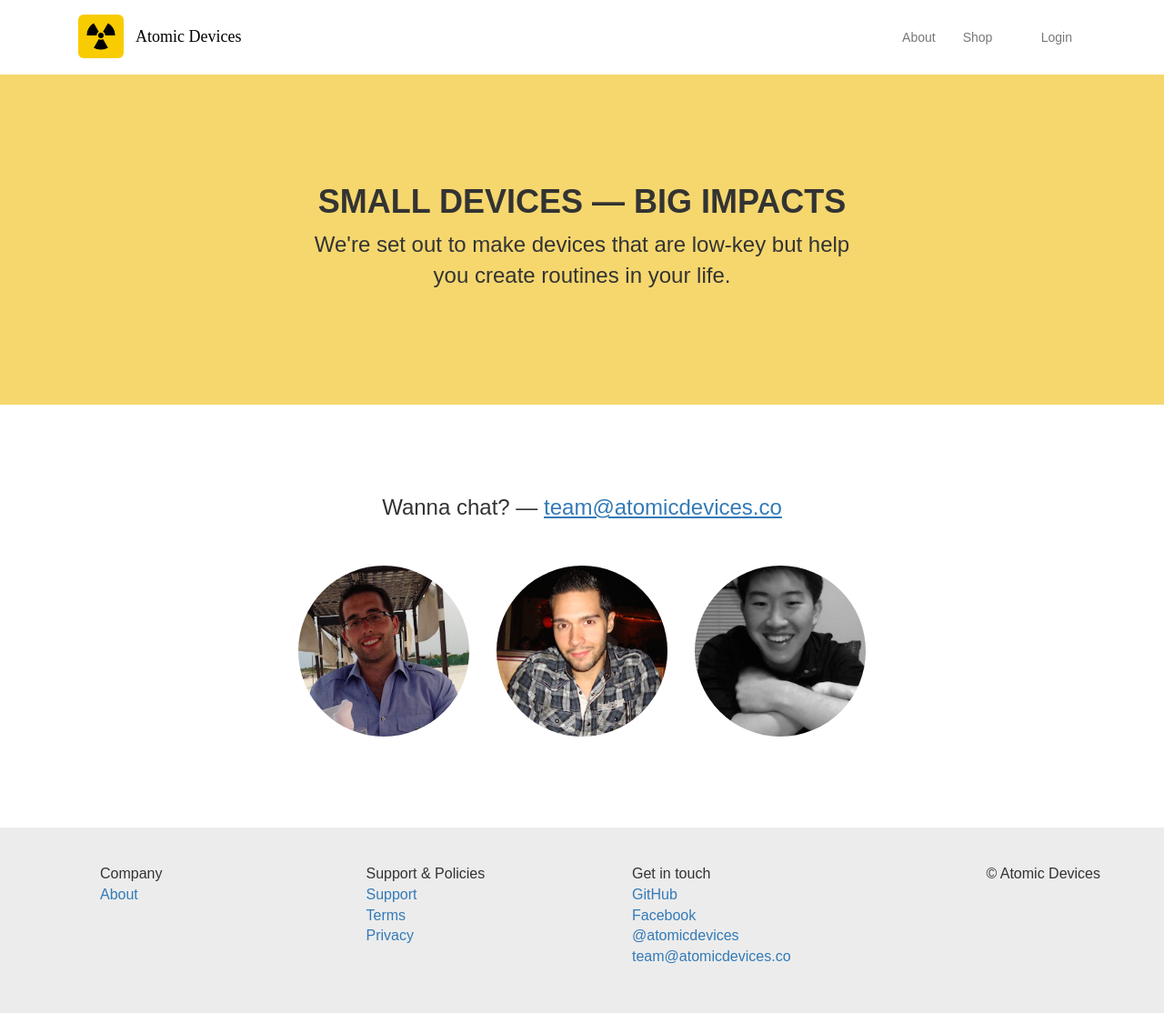
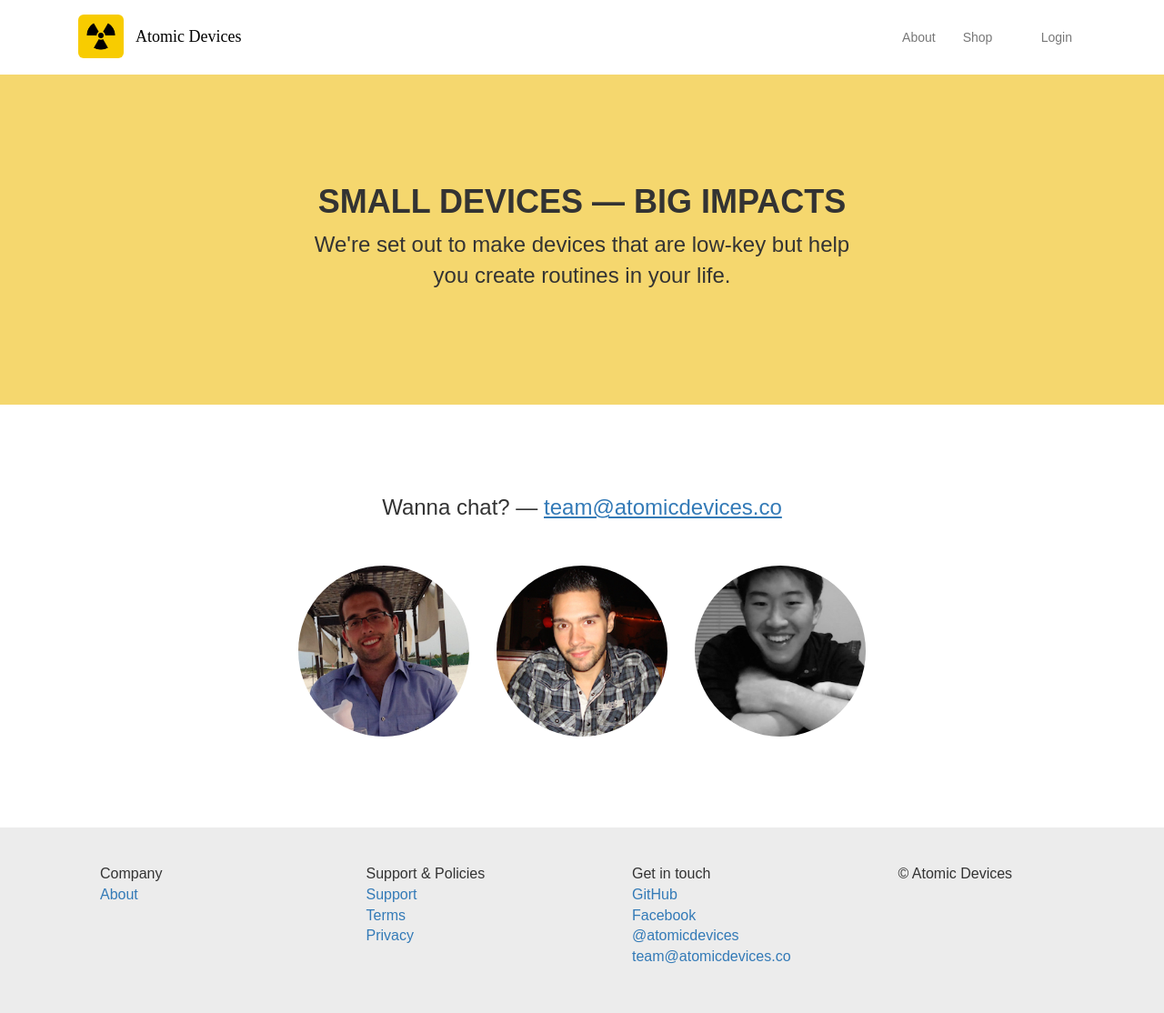
Before and after one commit to atomicdevices/atomicdevices.github.io, a Jekyll site: the page built from index.html, in a window 1280 px wide. Shown: the whole page at 91% size. Built offline with Jekyll 4.4.1, drawn with Linux system fonts in a browser that asks for light colours; nearby versions of some CDN libraries.

Commit message:
fixing footer

```diff
--- a/css/main.scss
+++ b/css/main.scss
@@ -96,10 +96,4 @@
     font-size: 16px;
     font-weight: 500;
   }
-
-  @media(min-width: 992px) {
-    .copyright {
-      text-align: right;
-    }
-  }
 }
```
